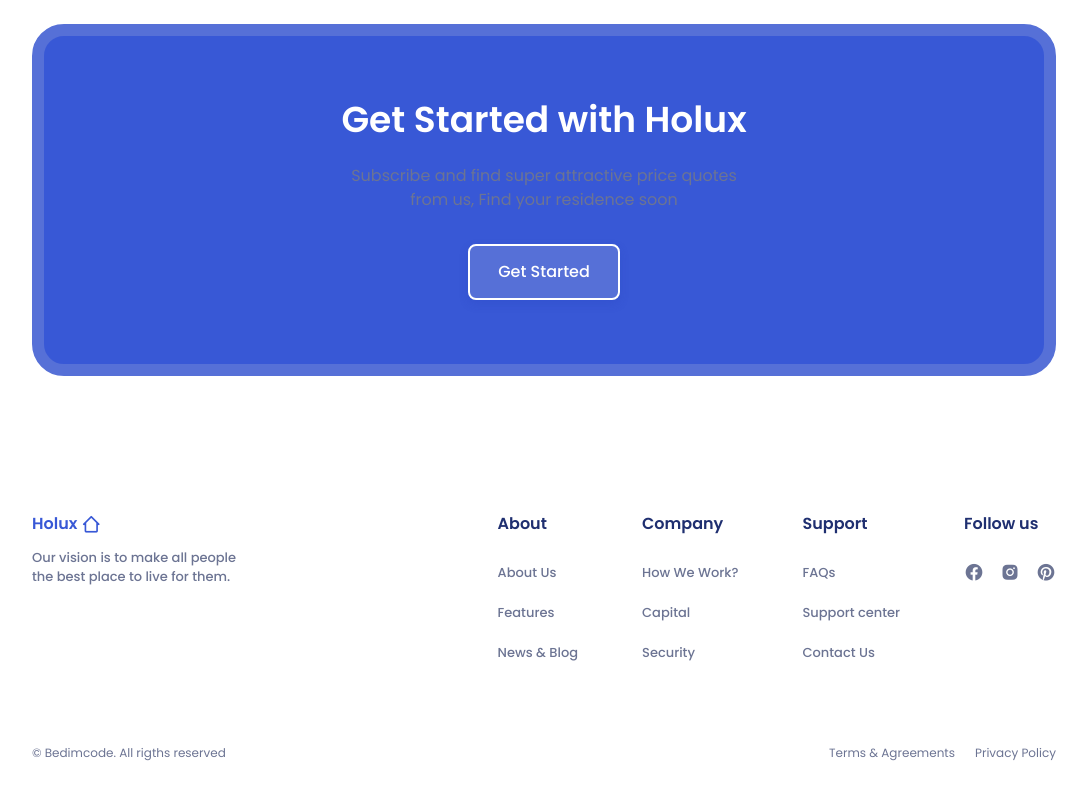
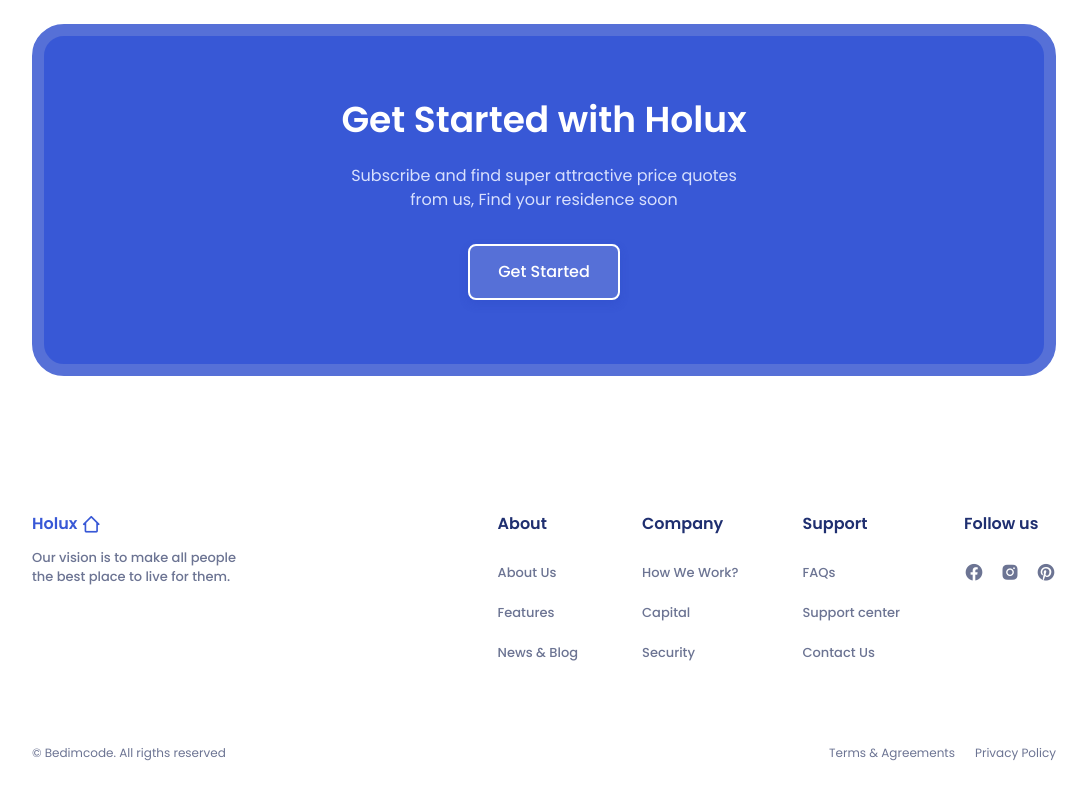
Before and after one commit to shoproizoshlo/real-state-website-vue-ts, a Vue app: page / in a window 1280 px wide. Shown: the part 3471-4271 px from the top of the page, without its empty margins (96-1183 px from the left). Built offline with nearby package versions, Linux system fonts and the light colour scheme.

Commit message:
Update Subscribe.vue

```diff
--- a/src/components/main/Subscribe.vue
+++ b/src/components/main/Subscribe.vue
@@ -9,7 +9,7 @@
         Get Started with Holux
       </h1>
       <p
-        class="mb-8 lg:px-32 lg:py-0 text-small-font-size lg:text-normal-font-size-large text-[D8E0FD] dark:text-text-color-dark subscribe__description"
+        class="mb-8 lg:px-32 lg:py-0 text-small-font-size lg:text-normal-font-size-large text-[#D8E0FD] dark:text-text-color-dark subscribe__description"
       >
         Subscribe and find super attractive price quotes from us, Find your
         residence soon
@@ -26,7 +26,7 @@ export default {};
 <style scoped>
 .subscribe__container {
   border-radius: 1.25rem;
-  border: 6px solid var(--first-color-light);
+  border: 6px solid;
 }
 .subscribe__container {
   @apply border-first-color-light dark:border-border-color-dark;
@@ -41,7 +41,7 @@ export default {};
   border: 2px solid #fff;
 }
 .subscribe__button:hover {
-  background-color: var(--first-color);
+  @apply bg-first-color dark:bg-first-color-dark;
 }
 
 @media screen and (max-width: 320px) {
```
